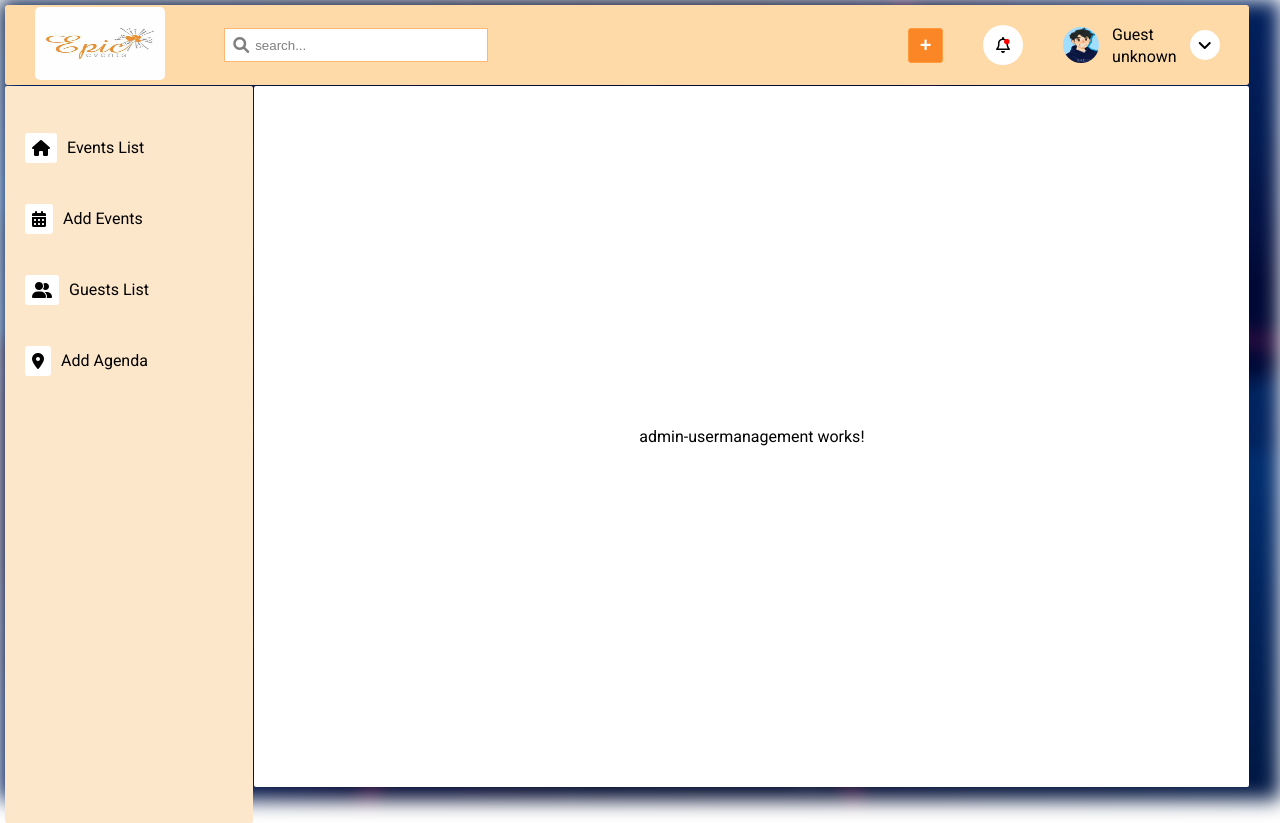
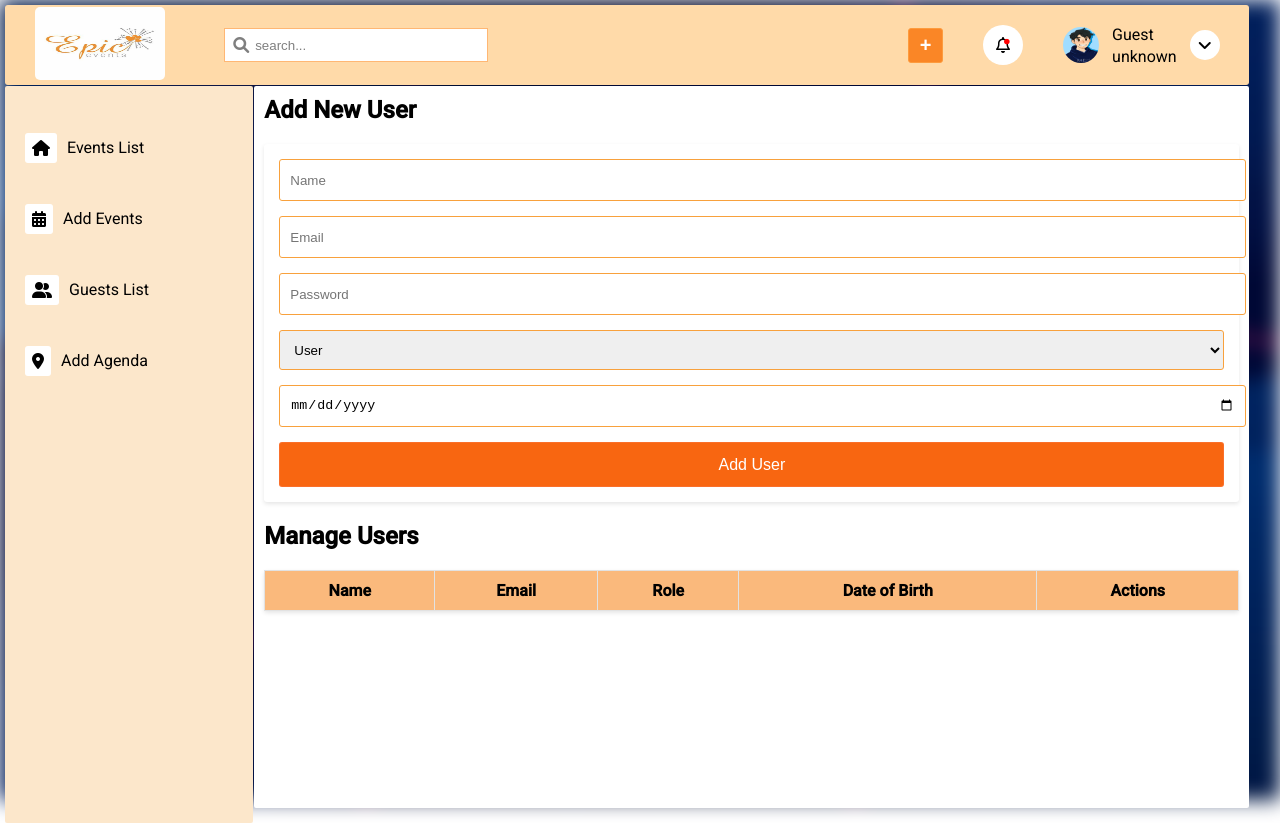
Before and after one commit to AKASH-SETTUKANNU/training-projects, an Angular app in the folder angular-projects/angular-event-management-pro/: page /admin/admin-usermanagement in a window 1280 px wide. Built offline with nearby package versions, Linux system fonts and the light colour scheme.

Commit message:
Initial commit with existing code

```diff
--- a/angular-projects/angular-event-management-pro/src/app/admin/admin-index/admin-index.component.css
+++ b/angular-projects/angular-event-management-pro/src/app/admin/admin-index/admin-index.component.css
@@ -13,35 +13,52 @@
 .event-form {
   display: flex;
   flex-direction: column;
-  gap: 15px;
+  gap: 20px;
+  width: 95%;
   margin-bottom: 20px;
+  padding: 20px;
+  background-color: rgb(240, 240, 240);
+  border-radius: 8px;
+  box-shadow: 0 4px 10px rgba(0, 0, 0, 0.1);
+}
+.event-form input{
+  width: 93%;
+}
+#detail-close-icon i{
+  margin-top: 5px;
+}
+.event-form select{
+  width: 95%;
 }
 
 .event-heading h1 {
-  font-size: 24px;
-  color: #333;
-  margin-bottom: 10px;
+  font-size: 26px;
+  color: #444;
+  margin: 0px;
 }
 
 label {
   font-weight: bold;
   margin-bottom: 5px;
+  color: #3f3e3e;
 }
 
 input[type="text"],
 input[type="date"],
 select {
-  padding: 10px;
+  padding: 12px;
   border: 1px solid #ccc;
-  border-radius: 3px;
+  border-radius: 5px;
   font-size: 16px;
-  width: 95%;
+  width: 100%;
+  transition: border-color 0.3s;
 }
 
 input:focus,
 select:focus {
   border-color: rgb(248, 161, 61);
   outline: none;
+  box-shadow: 0 0 5px rgba(248, 161, 61, 0.5);
 }
 
 .error-message {
@@ -51,17 +68,19 @@ select:focus {
 }
 
 #save-btn {
-  padding: 10px;
+  padding: 12px;
   background-color: rgb(248, 102, 17);
   color: white;
   border: none;
-  border-radius: 3px;
-  font-size: 16px;
+  border-radius: 5px;
+  font-size: 18px;
   cursor: pointer;
+  transition: background-color 0.3s, transform 0.2s;
 }
 
 #save-btn:hover {
   background-color: rgb(220, 92, 15);
+  transform: scale(1.01);
 }
 
 ul {
@@ -90,6 +109,10 @@ li button:hover {
   border-radius: 5px;
 }
 
+.editform {
+  display: flex;
+}
+
 .birthday-lists li,
 .wedding-lists li,
 .conference-lists li {
@@ -100,11 +123,12 @@ li button:hover {
   border-radius: 5px;
   border: 1px solid rgb(190, 94, 29);
 }
+
 .birthday-lists ul,
 .wedding-lists ul,
 .conference-lists ul {
   display: flex;
- flex-direction: column;
+  flex-direction: column;
 }
 
 .birthday-lists li:hover,
@@ -122,6 +146,7 @@ li button:hover {
   flex-direction: column;
   gap: 5px;
 }
+
 .backdrop {
   position: fixed;
   top: 0;
@@ -137,7 +162,6 @@ li button:hover {
 .backdrop.active {
   display: block;
 }
-
 
 .display-details {
   display: flex;
--- a/angular-projects/angular-event-management-pro/src/app/admin/admin-usermanagement/admin-usermanagement.component.css
+++ b/angular-projects/angular-event-management-pro/src/app/admin/admin-usermanagement/admin-usermanagement.component.css
@@ -1,11 +1,95 @@
 .admin-index-container{
     grid-area: main;
     padding: 10px;
-    height: 96%;
+    height: 99%;
     width: 98%;
-    display: flex;
+    overflow-y: auto;
     justify-content: center;
     align-items: center;
     background-color: white;
     border-radius: 2px;
 }
+#user-management {
+    display: flex;
+    flex-direction: column;
+    gap: 20px;
+  }
+  h2,p{
+    margin: 0px;
+  }
+  #error,#email-error{
+    color: red;
+  }
+  #success-message{
+    color: green;
+  }
+  #add-user-form {
+    display: flex;
+    flex-direction: column;
+    gap: 15px;
+    background-color: white;
+    padding: 15px;
+    border-radius: 3px;
+    box-shadow: 0 2px 4px rgba(0, 0, 0, 0.1);
+  }
+
+  #add-user-form input,
+  #add-user-form select {
+    width: 100%;
+    height: 40px;
+    border: 1px solid rgb(248, 161, 61);
+    border-radius: 3px;
+    padding: 0 10px;
+  }
+
+  #add-user-form button {
+    height: 45px;
+    width: 100%;
+    background-color: rgb(248, 102, 17);
+    border: 1px solid rgba(252, 124, 78, 0.411);
+    color: white;
+    border-radius: 3px;
+    cursor: pointer;
+    font-size: 16px;
+  }
+
+  #user-table {
+    border-collapse: collapse;
+    width: 100%;
+    background-color: white;
+    border-radius: 3px;
+    box-shadow: 0 2px 4px rgba(0, 0, 0, 0.1);
+  }
+
+  #user-table thead th {
+    padding: 10px;
+    border: 1px solid rgb(226, 226, 226);
+    background-color: rgb(250, 185, 124);
+  }
+
+  #user-table tbody tr {
+    background-color: rgb(252, 242, 228);
+  }
+
+  #user-table td {
+    padding: 10px;
+    border: 1px solid rgb(226, 226, 226);
+    text-align: center;
+  }
+
+  .edit-btn {
+    background-color: rgb(84, 160, 211);
+    color: white;
+    border: 1px solid rgb(89, 89, 151);
+    padding: 7px;
+    margin-right: 5px;
+    border-radius: 2px;
+  }
+
+  .delete-btn {
+    background-color: rgb(224, 61, 61);
+    color: white;
+    border: 1px solid rgb(207, 132, 132);
+    padding: 7px;
+    border-radius: 2px;
+  }
--- a/angular-projects/angular-event-management-pro/src/app/admin/admin-usermanagement/admin-usermanagement.component.html
+++ b/angular-projects/angular-event-management-pro/src/app/admin/admin-usermanagement/admin-usermanagement.component.html
@@ -1,4 +1,72 @@
+<div class="admin-index-container">
+    <div id="user-management">
+      <h2>Add New User</h2>
+      <form id="add-user-form" (ngSubmit)="addUser()">
+        <input type="text"
+               [(ngModel)]="newUser.userName"
+               name="userName"
+               placeholder="Name"
+               required
+               (blur)="validateOnBlur('userName')"/>
+        <p *ngIf="showNameError" id="error">Enter the name</p>
 
-<div class="admin-index-container">
-    <p>admin-usermanagement works!</p>
-</div>
+
+        <input type="email"
+               [(ngModel)]="newUser.userEmail"
+               name="userEmail"
+               placeholder="Email"
+               required
+               (blur)="validateOnBlur('userEmail')"/>
+               <p *ngIf="showEmailExistError" id="error">Email already exists. Please use a different email.</p>
+        <p *ngIf="showEmailError"  id="error">Enter a valid email</p>
+
+        <input type="password"
+               [(ngModel)]="newUser.userPassword"
+               name="userPassword"
+               placeholder="Password"
+               required
+               (blur)="validateOnBlur('userPassword')"/>
+        <p *ngIf="showPasswordError"  id="error">Password must be at least 8 characters long, contain an uppercase letter, a number, and a special character.</p>
+
+        <select [(ngModel)]="newUser.userRole" name="userRole" required>
+          <option value="user">User</option>
+          <option value="admin">Admin</option>
+        </select>
+
+        <input type="date"
+               [ngModel]="formattedUserBirthDate"
+               (ngModelChange)="formattedUserBirthDate = $event"
+               name="userBirthDate"
+               (blur)="validateOnBlur('userBirthDate')"/>
+        <p *ngIf="showBirthDateError"  id="error">Select a valid date of birth</p>
+
+        <button type="submit">{{ editIndex !== null ? 'Update User' : 'Add User' }}</button>
+        <p id="success-message" *ngIf="showSuccessMessage">user added successfully....</p>
+      </form>
+
+      <h2>Manage Users</h2>
+      <table id="user-table">
+        <thead>
+          <tr>
+            <th>Name</th>
+            <th>Email</th>
+            <th>Role</th>
+            <th>Date of Birth</th>
+            <th>Actions</th>
+          </tr>
+        </thead>
+        <tbody>
+          <tr *ngFor="let user of users; let i = index">
+            <td>{{ user.userName }}</td>
+            <td>{{ user.userEmail }}</td>
+            <td>{{ user.userRole }}</td>
+            <td>{{ user.userBirthDate | date: 'dd/MM/yyyy' }}</td>
+            <td>
+              <button (click)="editUser(i)" class="edit-btn">Edit</button>
+              <button (click)="deleteUser(user.userEmail)" class="delete-btn">Delete</button>
+            </td>
+          </tr>
+        </tbody>
+      </table>
+    </div>
+  </div>
--- a/angular-projects/angular-event-management-pro/src/app/admin/admin-usermanagement/admin-usermanagement.component.ts
+++ b/angular-projects/angular-event-management-pro/src/app/admin/admin-usermanagement/admin-usermanagement.component.ts
@@ -1,12 +1,134 @@
-import { Component } from '@angular/core';
+import { CommonModule } from '@angular/common';
+import { Component, OnInit } from '@angular/core';
+import { FormsModule } from '@angular/forms';
+import { User } from '../../models/user';
+import { DatePipe } from '@angular/common';
 
 @Component({
   selector: 'app-admin-usermanagement',
   standalone: true,
-  imports: [],
+  imports: [CommonModule, FormsModule, DatePipe],
   templateUrl: './admin-usermanagement.component.html',
-  styleUrl: './admin-usermanagement.component.css'
+  styleUrls: ['./admin-usermanagement.component.css'],
+  providers: [DatePipe]
 })
-export class AdminUsermanagementComponent {
+export class AdminUsermanagementComponent implements OnInit {
+  users: User[] = [];
+  newUser: User = { userName: '', userEmail: '', userPassword: '', userRole: 'user', userBirthDate: '' };
+  editIndex: number | null = null;
 
+
+  showNameError: boolean = false;
+  showEmailError: boolean = false;
+  showPasswordError: boolean = false;
+  showBirthDateError: boolean = false;
+  showSuccessMessage:boolean=false;
+  showEmailExistError:boolean=false;
+  constructor(private datePipe: DatePipe) {}
+
+  ngOnInit() {
+    this.displayUsers();
+  }
+
+  displayUsers() {
+    this.users = JSON.parse(localStorage.getItem('users') || '[]');
+  }
+
+  addUser() {
+
+    this.validateFields();
+
+    if (this.showNameError || this.showEmailError || this.showPasswordError || this.showBirthDateError) {
+      return;
+    }
+
+    const emailExists = this.users.some(user => user.userEmail === this.newUser.userEmail);
+
+    if (this.editIndex !== null) {
+      if (emailExists && this.users[this.editIndex].userEmail !== this.newUser.userEmail) {
+        alert();
+        return;
+      }
+      this.users[this.editIndex] = { ...this.newUser };
+      this.editIndex = null;
+    } else {
+      if (emailExists) {
+        this.showEmailExistError=true;
+        return;
+      }
+      this.users.push({ ...this.newUser });
+    }
+
+    localStorage.setItem('users', JSON.stringify(this.users));
+    this.showSuccessMessage=true;
+    this.displayUsers();
+    this.resetForm();
+  }
+
+  validateFields() {
+    this.showNameError = !this.newUser.userName;
+    this.showEmailError = !this.newUser.userEmail;
+    this.showPasswordError = !this.isPasswordStrong(this.newUser.userPassword);
+    this.showBirthDateError = !this.newUser.userBirthDate;
+  }
+
+  isPasswordStrong(password: string): boolean {
+    const strongPasswordPattern = /^(?=.*[a-z])(?=.*[A-Z])(?=.*\d)(?=.*[!@#$%^&*])[A-Za-z\d!@#$%^&*]{8,}$/;
+    return strongPasswordPattern.test(password);
+  }
+
+  deleteUser(email: string) {
+    this.users = this.users.filter(user => user.userEmail !== email);
+    localStorage.setItem('users', JSON.stringify(this.users));
+    this.displayUsers();
+  }
+
+  editUser(index: number) {
+    const user = this.users[index];
+    if (user) {
+      this.newUser = { ...user };
+      this.editIndex = index;
+    }
+  }
+
+  // Getter for formatted date for input
+  get formattedUserBirthDate(): string {
+    const [day, month, year] = this.newUser.userBirthDate.split('/');
+    return `${year}-${month}-${day}`;
+  }
+
+  // Setter to update userBirthDate
+  set formattedUserBirthDate(value: string) {
+    const [year, month, day] = value.split('-');
+    this.newUser.userBirthDate = `${day}/${month}/${year}`;
+  }
+
+  resetForm() {
+    this.newUser = { userName: '', userEmail: '', userPassword: '', userRole: 'user', userBirthDate: '' };
+    this.showNameError = false;
+    this.showEmailError = false;
+    this.showPasswordError = false;
+    this.showBirthDateError = false;
+  }
+
+  validateOnBlur(field: string) {
+    switch (field) {
+      case 'userName':
+        this.showSuccessMessage=false;
+        this.showNameError = !this.newUser.userName;
+        break;
+      case 'userEmail':
+        this.showSuccessMessage=false;
+        this.showEmailError = !this.newUser.userEmail;
+        break;
+      case 'userPassword':
+        this.showSuccessMessage=false;
+        this.showPasswordError = !this.isPasswordStrong(this.newUser.userPassword);
+        break;
+      case 'userBirthDate':
+        this.showSuccessMessage=false;
+        this.showBirthDateError = !this.newUser.userBirthDate;
+        break;
+    }
+  }
 }
```
Also changed, not shown: angular-projects/angular-event-management-pro/src/app/admin/admin-guests/admin-guests.component.ts (+6 -4 lines), angular-projects/angular-event-management-pro/src/app/admin/admin-index/admin-index.component.html (+22 -20 lines), angular-projects/angular-event-management-pro/src/app/admin/admin-index/admin-index.component.ts (+8 -9 lines), angular-projects/angular-event-management-pro/src/app/models/user.ts (+7 -0 lines), angular-projects/angular-event-management-pro/src/app/storage/storage.service.ts (+12 -2 lines).
